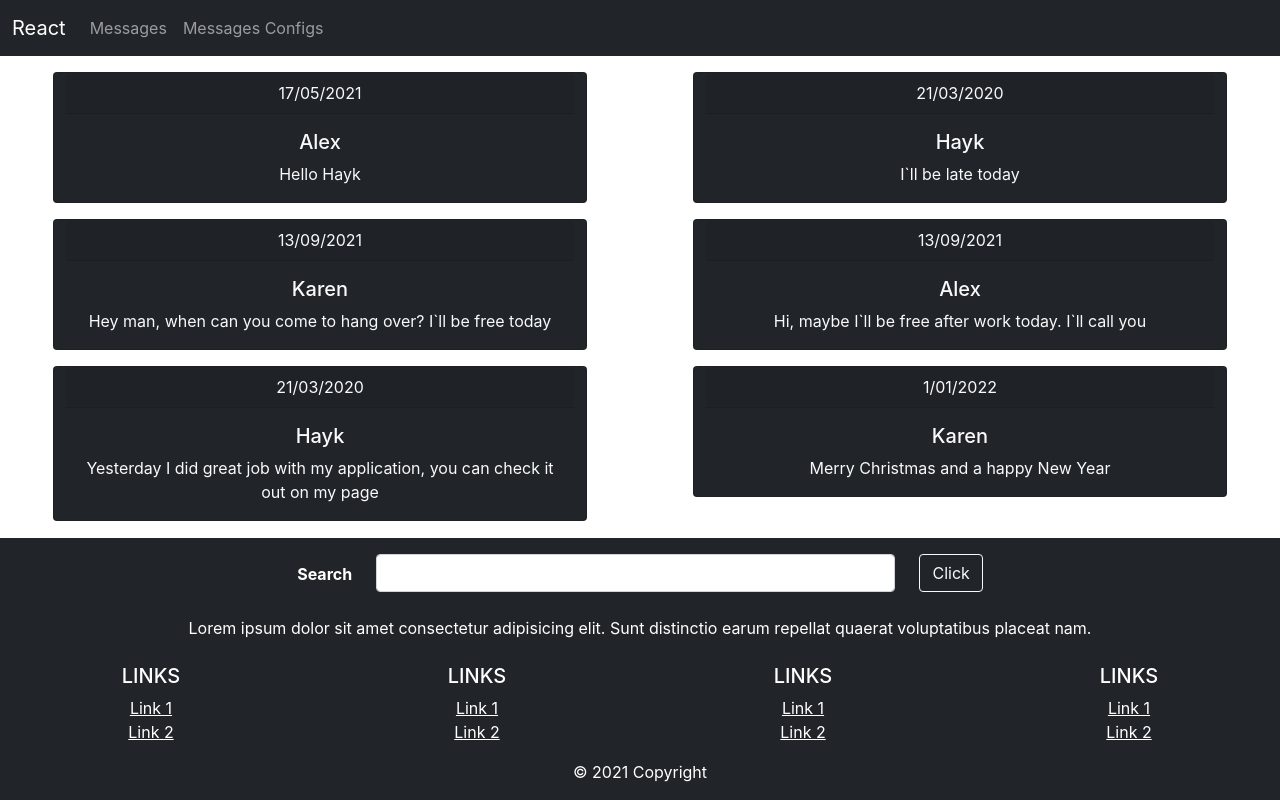
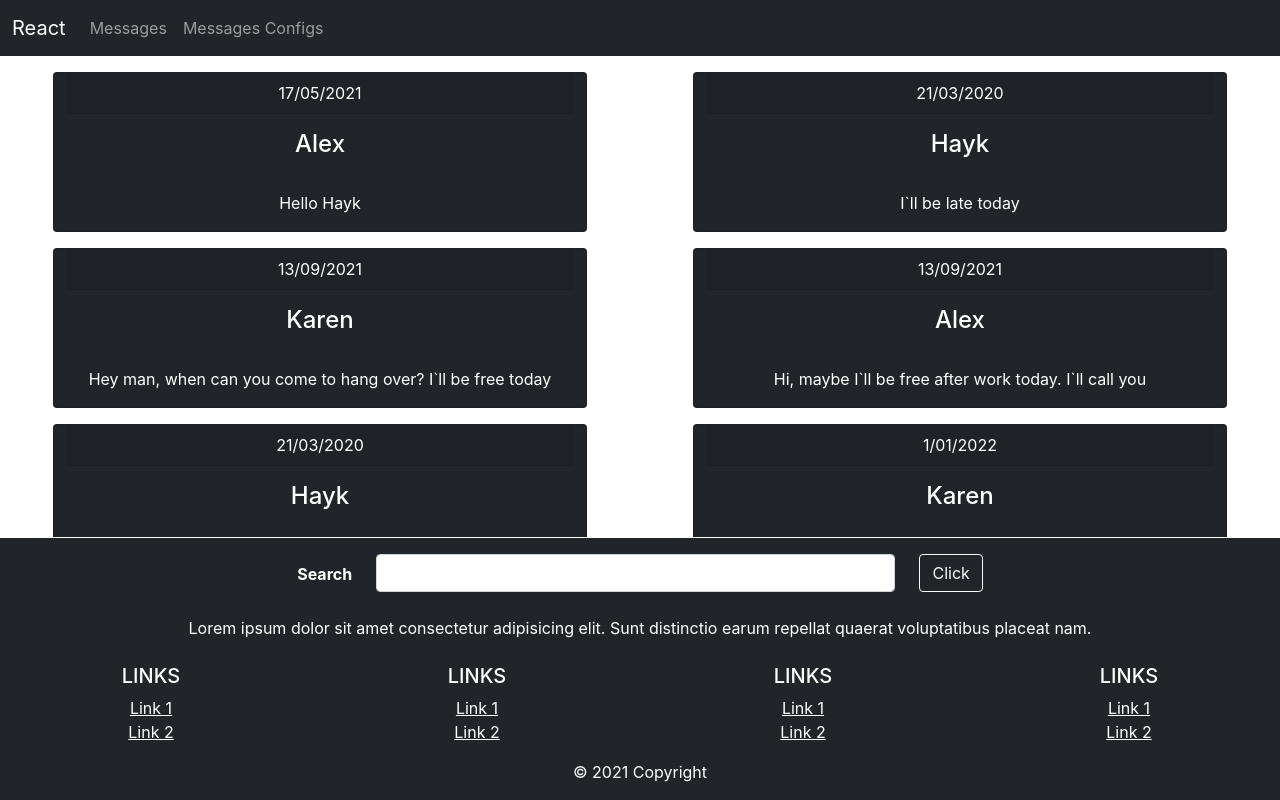
Before and after one commit to Karen200088/message-app, a React (Create React App) app: page / in a window 1280 px wide. Built offline with nearby package versions, Linux system fonts and the light colour scheme.

Commit message:
new commit

```diff
--- a/public/generated.json
+++ b/public/generated.json
@@ -5,65 +5,57 @@
       "name": "Alex",
       "date": "17/05/2021",
       "text": "Hello Hayk",
-      "textColor": "black",
-      "nameColor": "black"
+      "color": "white"
     },
     {
       "id": "2",
       "name": "Hayk",
       "date": "21/03/2020",
       "text": "I`ll be late today",
-      "textColor": "black",
-      "nameColor": "black"
+      "color": "white"
     },
     {
       "id": "3",
       "name": "Karen",
       "date": "13/09/2021",
       "text": "Hey man, when can you come to hang over? I`ll be free today",
-      "textColor": "black",
-      "nameColor": "black"
+      "color": "white"
     },
     {
       "id": "4",
       "name": "Alex",
       "date": "13/09/2021",
       "text": "Hi, maybe I`ll be free after work today. I`ll call you",
-      "textColor": "black",
-      "nameColor": "black"
+      "color": "white"
 
     },
     {
       "id": "5",
       "name": "Hayk",
       "date": "21/03/2020",
-      "text": "Yesterday I did great job with my application, you can check it out on my page",
-      "textColor": "black",
-      "nameColor": "black"
+      "text": "Yesterday I did job with friend, you can check it out on my page",
+      "color": "white"
     },
     {
       "id": "6",
       "name": "Karen",
       "date": "1/01/2022",
       "text": "Merry Christmas and a happy New Year",
-      "textColor": "black",
-      "nameColor": "black"
+      "color": "white"
     },
     {
       "id": "7",
       "name": "Alex",
       "date": "17/05/2021",
       "text": "My car is in service center now, I can`t visit you",
-      "textColor": "black",
-      "nameColor": "black"
+      "color": "white"
     },
     {
       "id": "8",
       "name": "Hayk",
       "date": "21/03/2020",
       "text": "So, what is up with that job?",
-      "textColor": "black",
-      "nameColor": "black"
+      "color": "white"
     }
   ]
 }
--- a/src/App.js
+++ b/src/App.js
@@ -1,4 +1,4 @@
-import React from "react";
+import React, {useState} from "react";
 import {
     Routes,
     Route,
@@ -13,14 +13,25 @@ import Footer from "./components/Footer";
 function App() {
 
 
+    const [selectedColor , setSelectedColor] = useState('');
+    const [selectedWhatColor , setSelectedWhatColor] = useState('');
+
+
     return (
         <>
             <Header/>
 
 
             <Routes>
-                <Route path="/" element={<Messages/>}/>
-                <Route path="/messages-configs" element={<MessagesConfigs/>}/>
+
+                <Route path="/" element={
+                    <Messages selectedColor={selectedColor} selectedColor={selectedColor} selectedWhatColor={selectedWhatColor}/>
+                }/>
+
+                <Route path="/messages-configs" element={
+                    <MessagesConfigs setSelectedColor={setSelectedColor} setSelectedWhatColor={setSelectedWhatColor}/>
+                }/>
+
             </Routes>
 
             <Footer/>
--- a/src/components/content/Messages.js
+++ b/src/components/content/Messages.js
@@ -1,7 +1,7 @@
 import React from "react";
 import {useEffect, useState} from "react";
 
-function Messages() {
+function Messages({selectedColor, selectedWhatColor}) {
 
 
     const [allMessages, setUserMessages] = useState([]);
@@ -14,6 +14,8 @@ function Messages() {
             });
     }, []);
 
+    console.log(selectedColor)
+    console.log(selectedWhatColor)
 
     return (
 
@@ -25,11 +27,16 @@ function Messages() {
                         {
                             allMessages.map(item => {
                                 return (
-                                    <div key={item.id} className="card text-center bg-dark text-light col-5 mt-3 m-auto">
-                                        <div className="card-header"> {item.date} </div>
+                                    <div key={item.id} className="card text-center bg-dark col-5 mt-3 m-auto">
+                                        <div className="card-header" style={{color : "white"}}> {item.date} </div>
                                         <div className="card-body">
-                                            <h5 className="card-title">{item.name}</h5>
-                                            <p className="card-text"> {item.text} </p>
+
+                                         <h4 className="card-title"  style={{color:selectedWhatColor === 'name' ? selectedColor : item.color}}>{item.name}</h4>}
+
+                                            <p className="card-text"
+                                               style={{color:selectedWhatColor === 'text' ? selectedColor : item.color}}
+                                            > {item.text} </p>
+
                                         </div>
                                     </div>
                                 )
--- a/src/components/content/MessagesConfigs.js
+++ b/src/components/content/MessagesConfigs.js
@@ -1,27 +1,42 @@
 import React from "react";
 
-function MessagesConfigs() {
+function MessagesConfigs( { setSelectedColor , setSelectedWhatColor } ) {
+
+
     return (
+
 
         <div className="color-block">
             <div className="container-fluid">
                 <div className="row mt-4">
 
                     <div className="col-4 m-auto ">
-                        Color
-                        <select className="form-select form-select-lg" aria-label="Default select example">
+                         <h5>Color</h5>
+                        <select
+                            value={selectedColor}
+                                onChange={(e)=>setSelectedColor(e.target.value)}
+                                className="form-select form-select-lg"
+                                aria-label="Default select example"
+                        >
 
-                            <option value="1">One</option>
-                            <option value="2">Two</option>
-                            <option value="3">Three</option>
+                            <option selected disabled>Choose</option>
+                            <option value="green">Green</option>
+                            <option value="orange">Orange</option>
+                            <option value="aqua">Aqua</option>
                         </select>
                     </div>
 
                     <div className="col-4 m-auto">
-                        <h5>What color will change?</h5>
-                        <select className="form-select form-select-lg " aria-label="Default select example">
-                            <option value='1'>Name</option>
-                            <option value="2">Text</option>
+                        <h5>Choose which color to change?</h5>
+                        <select
+                            value={selectedWhatColor}
+                            onChange={(e)=>setSelectedWhatColor(e.target.value)}
+                            className="form-select form-select-lg"
+                            aria-label="Default select example"
+                        >
+                            <option selected disabled>Choose</option>
+                            <option value="name">Name</option>
+                            <option value="text">Text</option>
                         </select>
                     </div>
 
```
